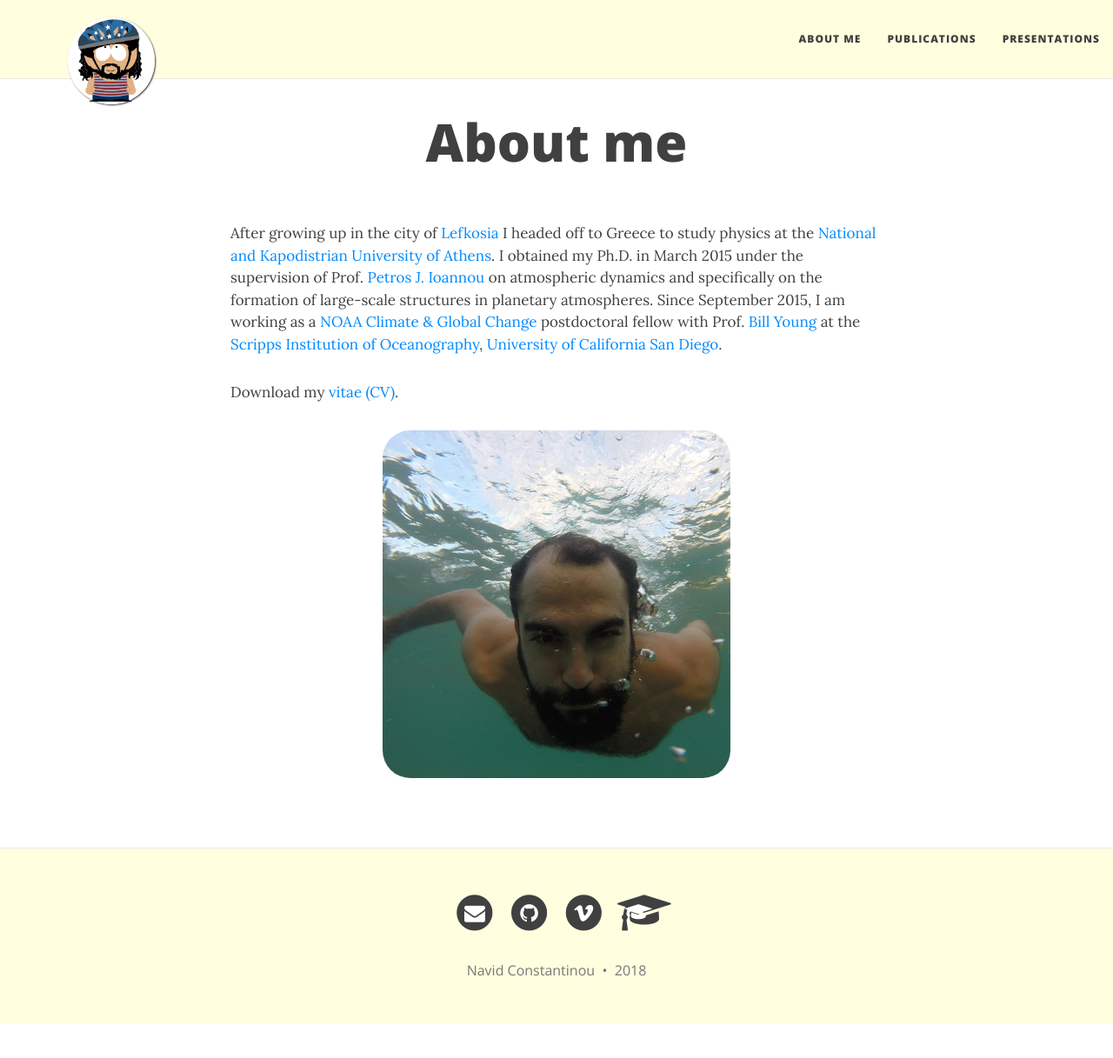
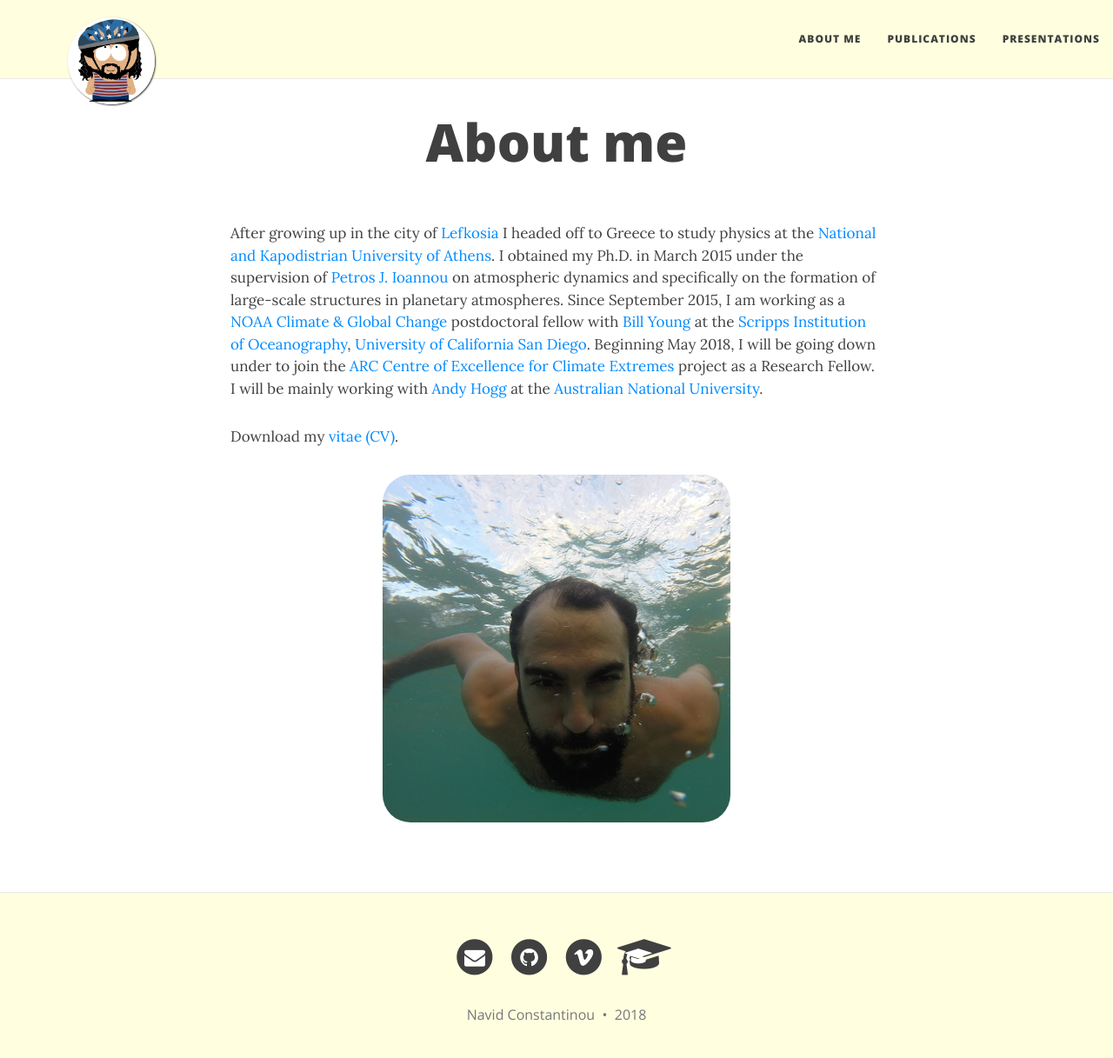
Before and after one commit to navidcy/navidcy.github.io, a Jekyll site: the page built from aboutme.md, in a window 1280 px wide and 1229 px high. Shown: the top 1217 px of the window at 87% size. Built offline with Jekyll 4.4.1, drawn with Linux system fonts in a browser that asks for light colours; nearby versions of some CDN libraries.

Commit message:
updates aboutme paragraph and adds KITP17 presentation

```diff
--- a/aboutme.md
+++ b/aboutme.md
@@ -5,9 +5,9 @@ title: About me
 ---
 
 
-After growing up in the city of [Lefkosia][lefkosia-site] I headed off to Greece to study physics at the [National and Kapodistrian University of Athens][uoa-site]. I obtained my Ph.D. in March 2015 under the supervision of Prof. [Petros J. Ioannou][pji-site] on atmospheric dynamics and specifically on the formation of large-scale structures in planetary atmospheres. Since September 2015, I am working as a [NOAA Climate & Global Change][noaa-site] postdoctoral fellow with Prof. [Bill Young][bill-site] at the [Scripps Institution of Oceanography][scripps-site], [University of California San Diego][ucsd-site].
+After growing up in the city of [Lefkosia][lefkosia-site] I headed off to Greece to study physics at the [National and Kapodistrian University of Athens][uoa-site]. I obtained my Ph.D. in March 2015 under the supervision of [Petros J. Ioannou][pji-site] on atmospheric dynamics and specifically on the formation of large-scale structures in planetary atmospheres. Since September 2015, I am working as a [NOAA Climate & Global Change][noaa-site] postdoctoral fellow with [Bill Young][bill-site] at the [Scripps Institution of Oceanography][scripps-site], [University of California San Diego][ucsd-site]. Beginning May 2018, I will be going down under to join the [ARC Centre of Excellence for Climate Extremes][arc-site] project as a Research Fellow. I will be mainly working with [Andy Hogg][andy-site] at the [Australian National University][anu-site].
 
-Download my [vitae (CV)](cv_navid.pdf).
+Download my [vitae (CV)](https://github.com/navidcy/NavidVitae/blob/master/cv.pdf).
 
 
 {: .center}
@@ -16,8 +16,11 @@ Download my [vitae (CV)](cv_navid.pdf).
 
 [lefkosia-site]: http://en.wikipedia.org/wiki/Nicosia
 [bill-site]: http://pordlabs.ucsd.edu/wryoung/
+[arc-site]: http://www.climateextremes.org.au
 [scripps-site]: http://scripps.ucsd.edu
+[anu-site]: http://rses.anu.edu.au
 [ucsd-site]: http://ucsd.edu
 [uoa-site]: http://en.uoa.gr
 [pji-site]: http://users.uoa.gr/~pjioannou/
 [noaa-site]: https://cpaess.ucar.edu/cgc
+[andy-site]: http://rses.anu.edu.au/people/andy-hogg
```
Also changed, not shown: presentations.md (+4 -3 lines), 1 other file.
